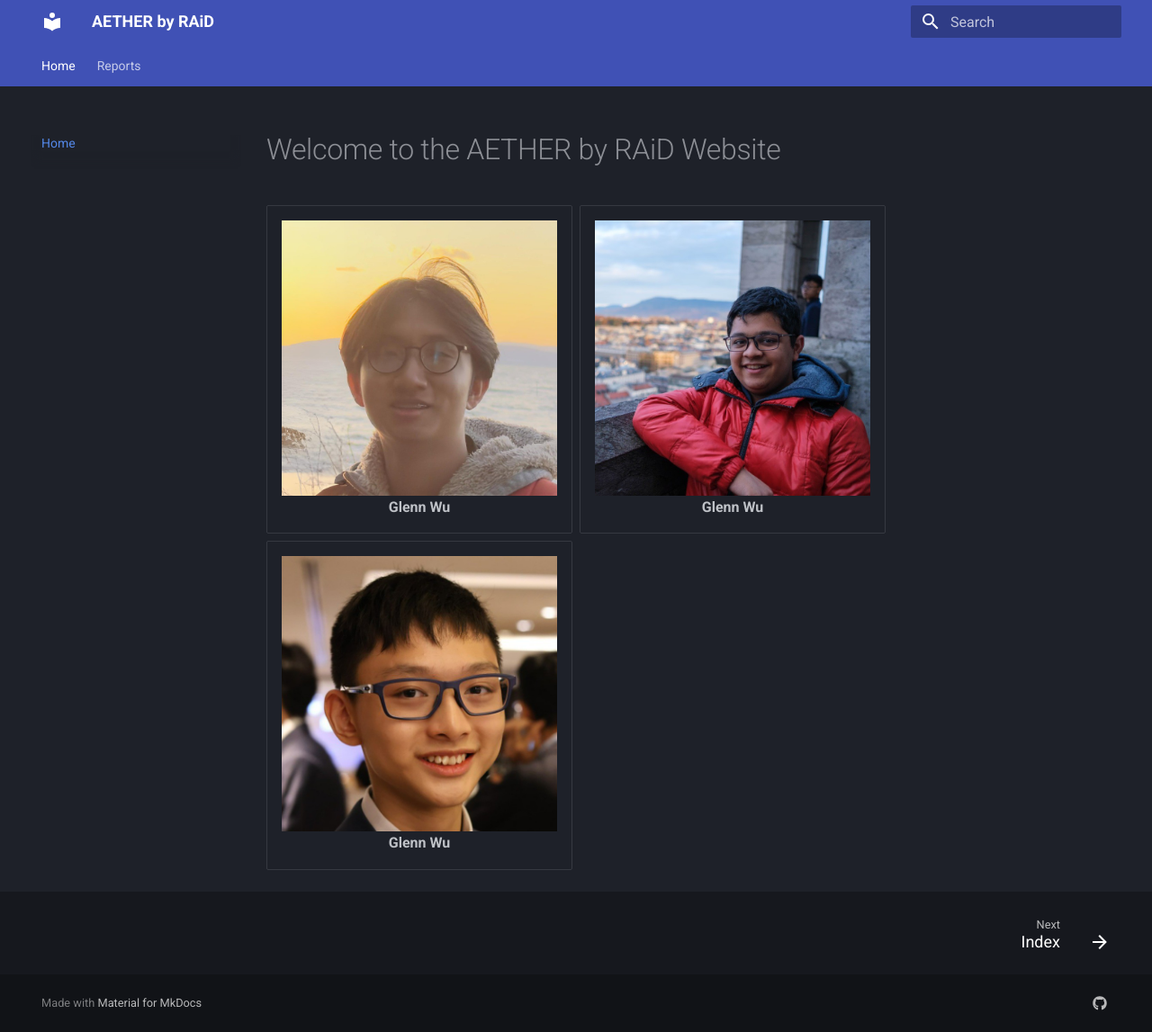
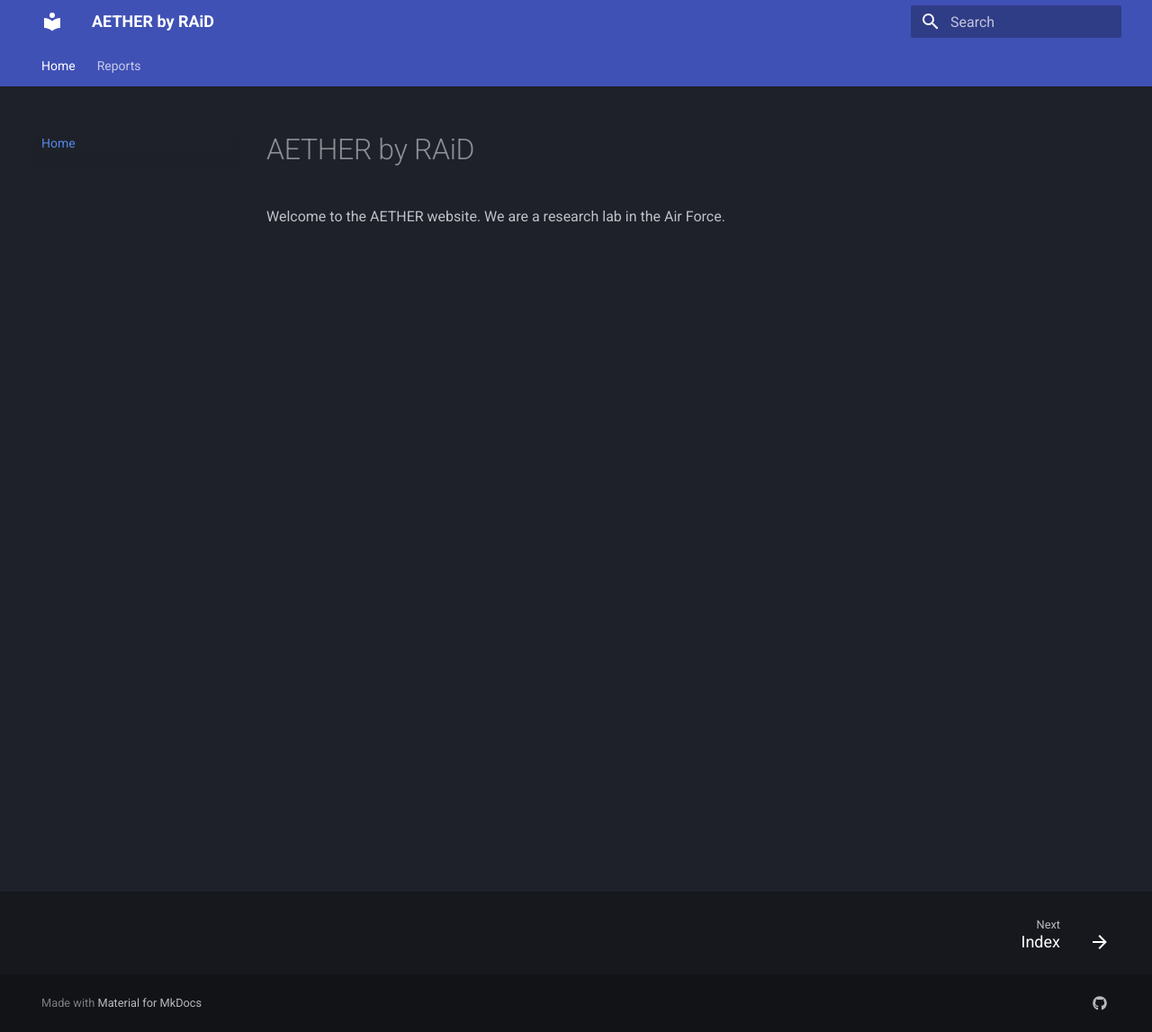
Before and after one commit to aether-raid/reports, an MkDocs documentation site: the page built from docs/index.md, in a window 1280 px wide and 1147 px high. Shown: the whole window at 90% size. Built offline with MkDocs 1.6.1 and Material for MkDocs 9.7.7, drawn with Linux system fonts in a browser that asks for light colours.

Commit message:
fix: remove funny gallery

```diff
--- a/docs/index.md
+++ b/docs/index.md
@@ -1,13 +1,3 @@
-# Welcome to the AETHER by RAiD Website
+# AETHER by RAiD
 
-
-<div class="grid cards" style="text-align: center;" markdown>
-
--   ![Image title](img/authors/glenn.jpeg){ align=center }
-    __Glenn Wu__
--   ![Image title](img/authors/prannay.jpeg){ align=center }
-    __Glenn Wu__
--   ![Image title](img/authors/lynus.jpeg){ align=center }
-    __Glenn Wu__
-
-</div>
+Welcome to the AETHER website. We are a research lab in the Air Force.
```
